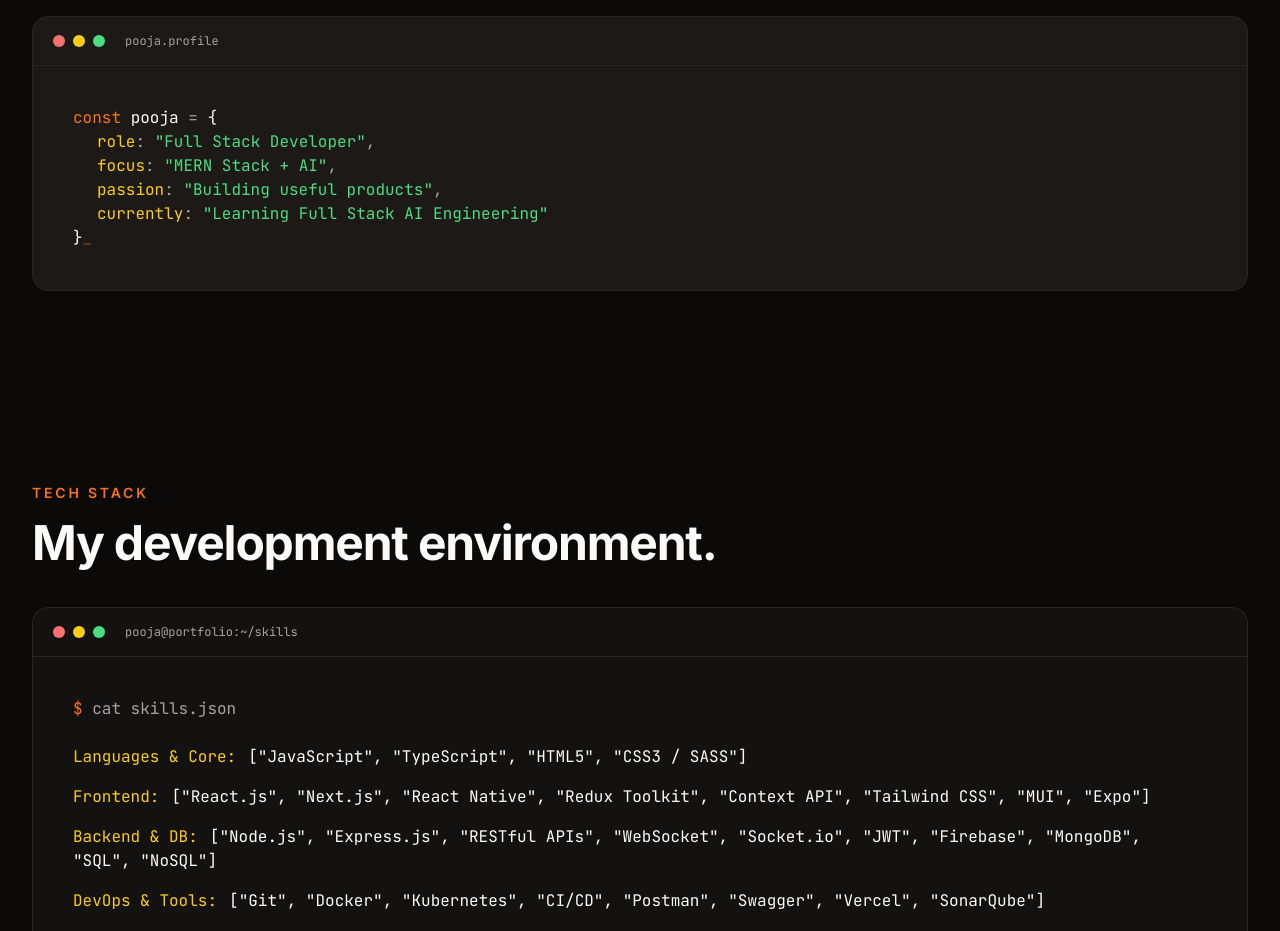
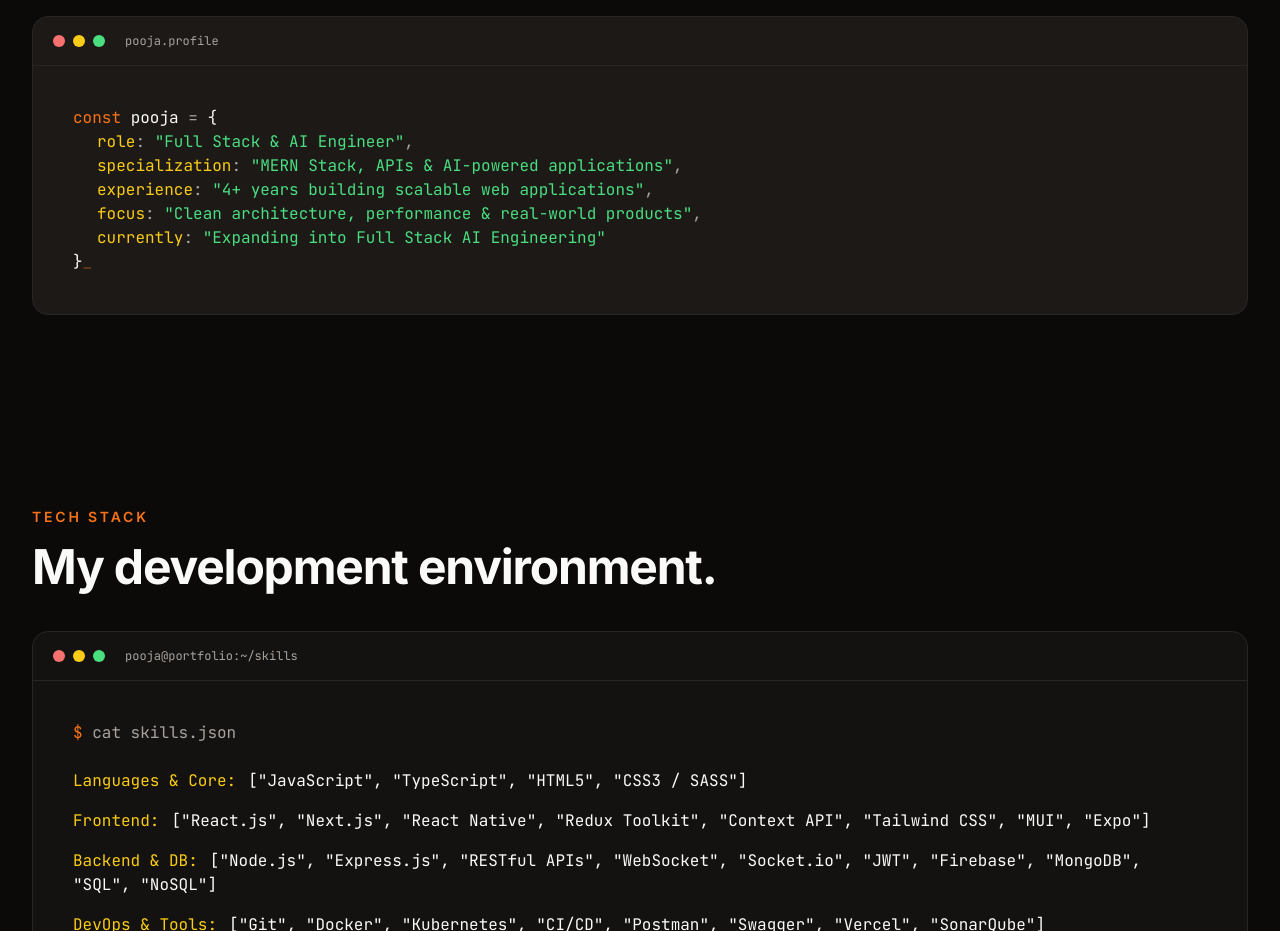
Before and after one commit to Pooja9783/myportfolio, a React (Vite) app: page / in a window 1280 px wide. Shown: the part 940-1871 px from the top of the page. Built offline with nearby package versions, Linux system fonts and the light colour scheme.

Commit message:
Update about section

```diff
--- a/components/AboutMe.tsx
+++ b/components/AboutMe.tsx
@@ -28,6 +28,7 @@
                         </span>
                     </div>
 
+
                     {/* Terminal Content */}
                     <div className="p-6 font-mono text-sm leading-8 md:p-10 md:text-base">
 
@@ -42,7 +43,25 @@
                             <span className="text-[#FACC15]">role</span>
                             <span className="text-[#A8A29E]">:</span>{" "}
                             <span className="text-green-400">
-                                "Full Stack Developer"
+                                "Full Stack & AI Engineer"
+                            </span>
+                            <span className="text-[#A8A29E]">,</span>
+                        </p>
+
+                        <p className="pl-6">
+                            <span className="text-[#FACC15]">specialization</span>
+                            <span className="text-[#A8A29E]">:</span>{" "}
+                            <span className="text-green-400">
+                                "MERN Stack, APIs & AI-powered applications"
+                            </span>
+                            <span className="text-[#A8A29E]">,</span>
+                        </p>
+
+                        <p className="pl-6">
+                            <span className="text-[#FACC15]">experience</span>
+                            <span className="text-[#A8A29E]">:</span>{" "}
+                            <span className="text-green-400">
+                                "4+ years building scalable web applications"
                             </span>
                             <span className="text-[#A8A29E]">,</span>
                         </p>
@@ -51,16 +70,7 @@
                             <span className="text-[#FACC15]">focus</span>
                             <span className="text-[#A8A29E]">:</span>{" "}
                             <span className="text-green-400">
-                                "MERN Stack + AI"
-                            </span>
-                            <span className="text-[#A8A29E]">,</span>
-                        </p>
-
-                        <p className="pl-6">
-                            <span className="text-[#FACC15]">passion</span>
-                            <span className="text-[#A8A29E]">:</span>{" "}
-                            <span className="text-green-400">
-                                "Building useful products"
+                                "Clean architecture, performance & real-world products"
                             </span>
                             <span className="text-[#A8A29E]">,</span>
                         </p>
@@ -69,7 +79,7 @@
                             <span className="text-[#FACC15]">currently</span>
                             <span className="text-[#A8A29E]">:</span>{" "}
                             <span className="text-green-400">
-                                "Learning Full Stack AI Engineering"
+                                "Expanding into Full Stack AI Engineering"
                             </span>
                         </p>
 
@@ -79,6 +89,8 @@
                         </p>
 
                     </div>
+
+
                 </div>
             </div>
         </section>
```
